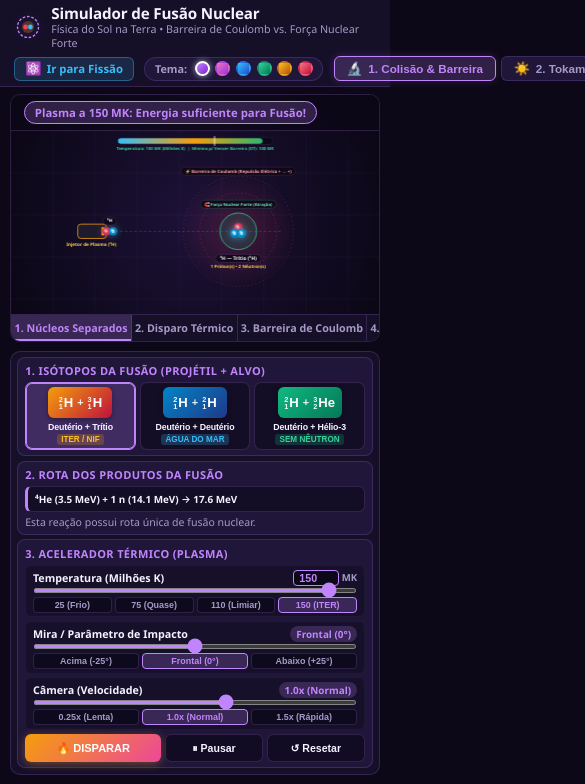
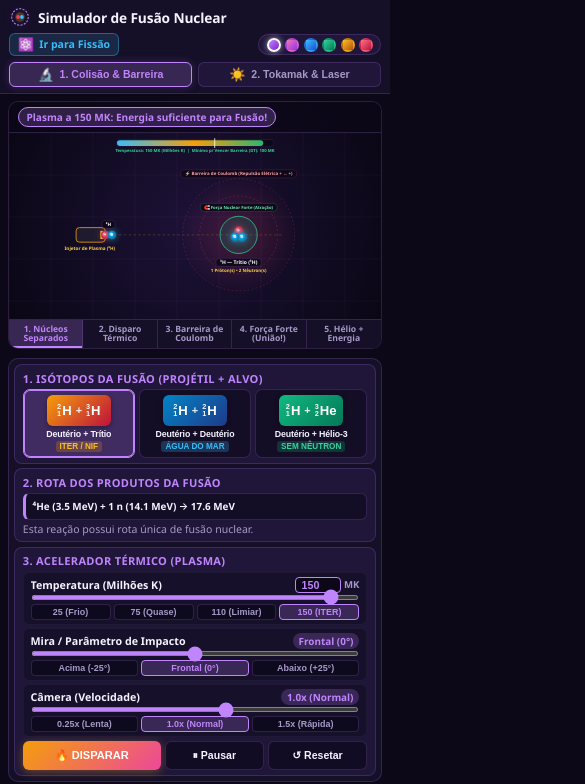
Before and after one commit to FelipeFdO/Fiss-o-Fuss-o, a plain HTML site: page fusao.html in a window 390 px wide. Shown: the top 784 px of the page, 585 px wide, since content can reach past the window. Drawn offline with Linux system fonts and the light colour scheme.

Commit message:
Fix mobile portrait header overflow and responsive layout

```diff
--- a/fissao.css
+++ b/fissao.css
@@ -1074,20 +1074,45 @@ input[type="range"] {
 
 /* Mobile & Tablet Responsive Layout */
 @media (max-width: 1024px) {
+  html,
   body {
     height: auto;
+    max-width: 100vw;
+    overflow-x: hidden;
     overflow-y: auto;
   }
 
   .top-bar {
     height: auto;
     flex-wrap: wrap;
+    padding: 0.45rem 0.65rem;
     gap: 0.4rem;
+  }
+
+  .header-right {
+    width: 100%;
+    flex-wrap: wrap;
+    justify-content: space-between;
+    gap: 0.38rem;
+  }
+
+  .mode-tabs {
+    width: 100%;
+    display: grid;
+    grid-template-columns: 1fr 1fr;
+    gap: 0.35rem;
+  }
+
+  .mode-tab {
+    justify-content: center;
+    padding: 0.36rem 0.4rem;
+    font-size: 0.7rem;
   }
 
   .workspace {
     grid-template-columns: 1fr;
     height: auto;
+    padding: 0.4rem 0.5rem;
   }
 
   .stage-container {
@@ -1095,10 +1120,86 @@ input[type="range"] {
   }
 
   .canvas-wrapper {
-    height: 330px;
+    height: 320px;
   }
 
   .legend {
     display: none;
   }
 }
+
+@media (max-width: 640px) {
+  .top-bar {
+    padding: 0.38rem 0.55rem;
+    gap: 0.32rem;
+  }
+
+  .brand {
+    width: 100%;
+    gap: 0.45rem;
+  }
+
+  .brand-logo svg {
+    width: 22px;
+    height: 22px;
+  }
+
+  .brand h1 {
+    font-size: 0.86rem;
+  }
+
+  .subtitle {
+    display: none;
+  }
+
+  .sim-switch-link {
+    font-size: 0.66rem;
+    padding: 0.24rem 0.5rem;
+  }
+
+  .theme-picker {
+    padding: 0.18rem 0.45rem;
+    gap: 0.28rem;
+  }
+
+  .theme-label {
+    display: none;
+  }
+
+  .theme-swatch {
+    width: 14px;
+    height: 14px;
+  }
+
+  .mode-tab {
+    font-size: 0.66rem;
+    padding: 0.32rem 0.25rem;
+  }
+
+  .stage-overlay-top {
+    padding: 0.3rem 0.55rem;
+  }
+
+  .status-badge {
+    font-size: 0.63rem;
+    padding: 0.15rem 0.48rem;
+    max-width: 100%;
+    white-space: nowrap;
+    overflow: hidden;
+    text-overflow: ellipsis;
+  }
+
+  .canvas-wrapper {
+    height: 270px;
+  }
+
+  .reaction-stepper .step {
+    font-size: 0.54rem;
+    padding: 0.28rem 0.1rem;
+    white-space: normal;
+    line-height: 1.1;
+    display: flex;
+    align-items: center;
+    justify-content: center;
+  }
+}
--- a/fusao.css
+++ b/fusao.css
@@ -1149,20 +1149,45 @@ input[type="range"] {
 
 /* Mobile & Tablet Responsive Layout */
 @media (max-width: 1024px) {
+  html,
   body {
     height: auto;
+    max-width: 100vw;
+    overflow-x: hidden;
     overflow-y: auto;
   }
 
   .top-bar {
     height: auto;
     flex-wrap: wrap;
+    padding: 0.45rem 0.65rem;
     gap: 0.4rem;
+  }
+
+  .header-right {
+    width: 100%;
+    flex-wrap: wrap;
+    justify-content: space-between;
+    gap: 0.38rem;
+  }
+
+  .mode-tabs {
+    width: 100%;
+    display: grid;
+    grid-template-columns: 1fr 1fr;
+    gap: 0.35rem;
+  }
+
+  .mode-tab {
+    justify-content: center;
+    padding: 0.36rem 0.4rem;
+    font-size: 0.7rem;
   }
 
   .workspace {
     grid-template-columns: 1fr;
     height: auto;
+    padding: 0.4rem 0.5rem;
   }
 
   .stage-container {
@@ -1170,10 +1195,86 @@ input[type="range"] {
   }
 
   .canvas-wrapper {
-    height: 330px;
+    height: 320px;
   }
 
   .legend {
     display: none;
   }
 }
+
+@media (max-width: 640px) {
+  .top-bar {
+    padding: 0.38rem 0.55rem;
+    gap: 0.32rem;
+  }
+
+  .brand {
+    width: 100%;
+    gap: 0.45rem;
+  }
+
+  .brand-logo svg {
+    width: 22px;
+    height: 22px;
+  }
+
+  .brand h1 {
+    font-size: 0.86rem;
+  }
+
+  .subtitle {
+    display: none;
+  }
+
+  .sim-switch-link {
+    font-size: 0.66rem;
+    padding: 0.24rem 0.5rem;
+  }
+
+  .theme-picker {
+    padding: 0.18rem 0.45rem;
+    gap: 0.28rem;
+  }
+
+  .theme-label {
+    display: none;
+  }
+
+  .theme-swatch {
+    width: 14px;
+    height: 14px;
+  }
+
+  .mode-tab {
+    font-size: 0.66rem;
+    padding: 0.32rem 0.25rem;
+  }
+
+  .stage-overlay-top {
+    padding: 0.3rem 0.55rem;
+  }
+
+  .status-badge {
+    font-size: 0.63rem;
+    padding: 0.15rem 0.48rem;
+    max-width: 100%;
+    white-space: nowrap;
+    overflow: hidden;
+    text-overflow: ellipsis;
+  }
+
+  .canvas-wrapper {
+    height: 270px;
+  }
+
+  .reaction-stepper .step {
+    font-size: 0.54rem;
+    padding: 0.28rem 0.1rem;
+    white-space: normal;
+    line-height: 1.1;
+    display: flex;
+    align-items: center;
+    justify-content: center;
+  }
+}
```
Also changed, not shown: index.html (+13 -1 lines).
